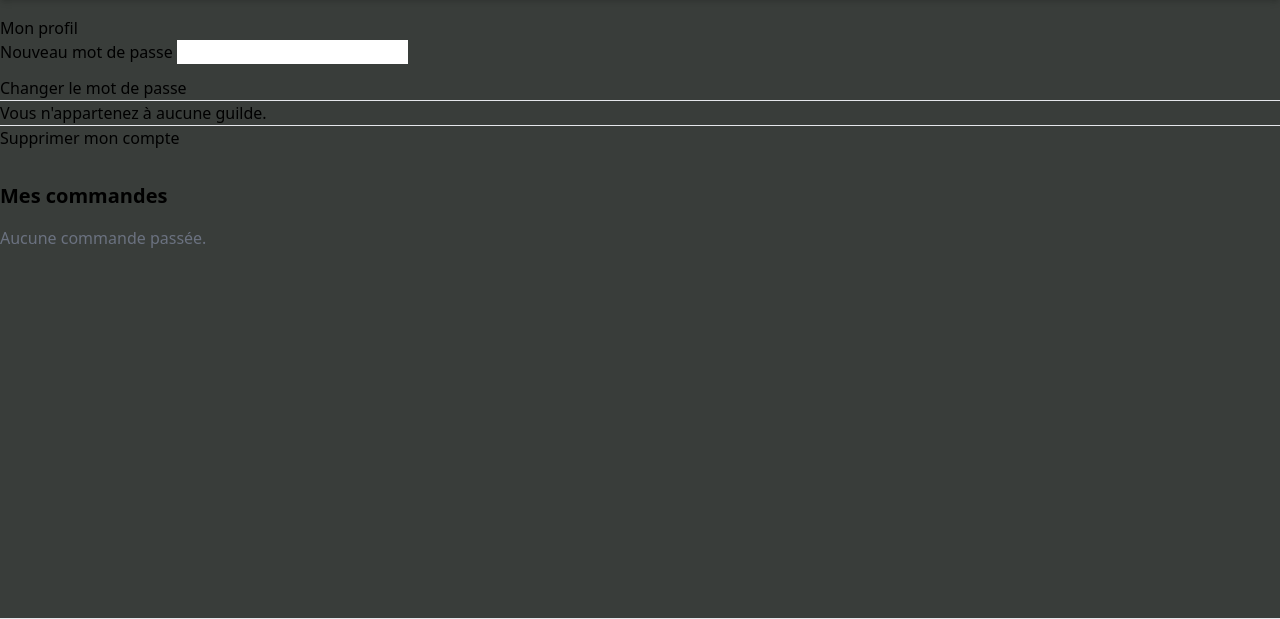
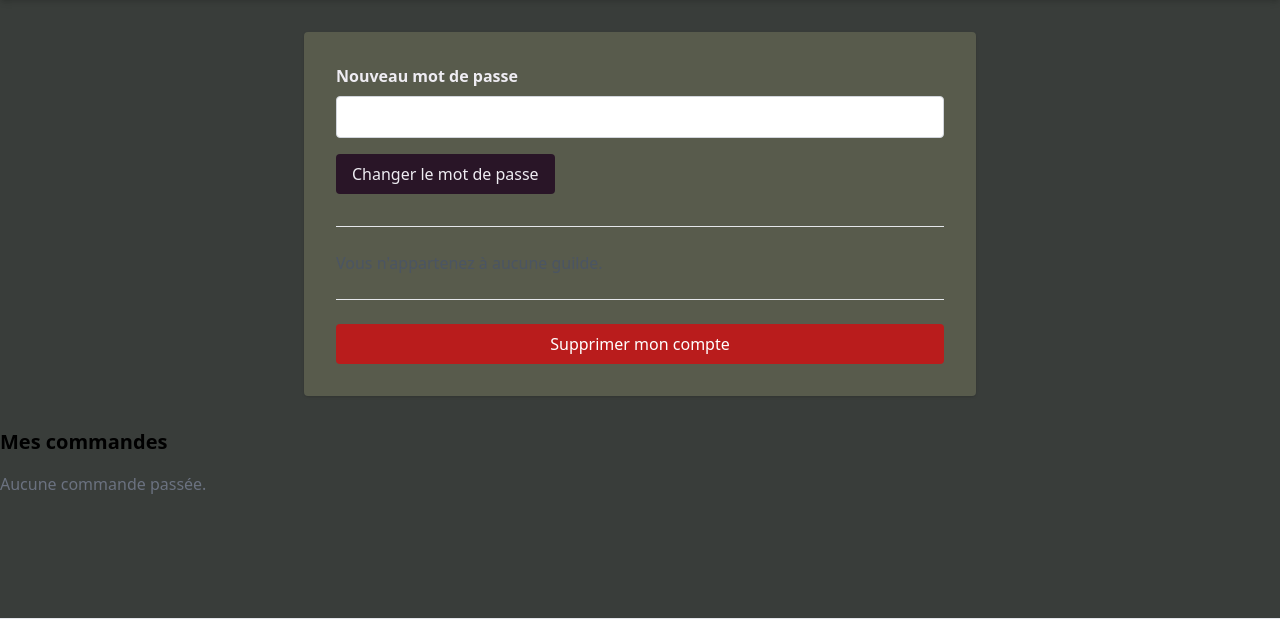
Before and after one commit to ebertinbench/market-AJH, a Symfony app: template market-ajh/templates/profile/index.html.twig in a window 1280 px wide. Shown: the part 96-715 px from the top of the page. Run offline with Twig, Linux system fonts and the light colour scheme; the template is opened without the code that fills it, so the values that code supplies are empty; style sheets or scripts are compiled from the project's sources; some libraries are stand-ins or nearby versions.

Commit message:
correction d'un bug de composer, corretion de l'affichage du profil, formatage du twig compta

```diff
--- a/market-ajh/composer.json
+++ b/market-ajh/composer.json
@@ -9,6 +9,7 @@
         "ext-iconv": "*",
         "ext-pdo": "*",
         "doctrine/doctrine-bundle": "*",
+        "doctrine/doctrine-fixtures-bundle": "^4.1",
         "doctrine/doctrine-migrations-bundle": "*",
         "doctrine/orm": "^3.3",
         "symfony/asset": "7.2.*",
@@ -80,7 +81,6 @@
         }
     },
     "require-dev": {
-        "doctrine/doctrine-fixtures-bundle": "^4.1",
-        "symfony/maker-bundle": "^1.63"
+        "symfony/maker-bundle": "^1.64"
     }
 }
--- a/market-ajh/src/Entity/User.php
+++ b/market-ajh/src/Entity/User.php
@@ -177,7 +177,7 @@ class User implements UserInterface, PasswordAuthenticatedUserInterface
     {
         $this->guild = null;
         if($this->getchiefOf() !== null && $this->chiefOf->getChef() === $this) {
-            this->chiefOf->setChef(null);
+            $this->chiefOf->setChef(null);
         }
         return $this;
     }
--- a/market-ajh/templates/compta/index.html.twig
+++ b/market-ajh/templates/compta/index.html.twig
@@ -1,13 +1,9 @@
 {% extends 'base.html.twig' %}
 
-{% block title %}Hello ComptaController!{% endblock %}
+{% block title %}Compabilité{% endblock %}
 
 {% block body %}
 <div class="container mx-auto px-4 py-8">
-    {% if is_granted('ROLE_COMPTABLE') %}
-        <h2 class="text-2xl font-bold text-center mb-6 text-WHITE">Section réservée aux comptables</h2>
-    {% endif %}
-    <hr class="my-8 border-t-4 border-gray-300">
     {% if is_granted('ROLE_ADMIN') %}
         <h2 class="text-2xl font-bold text-center mb-6 text-WHITE">Section réservée aux administrateurs</h2>
         <div class="flex justify-center mb-8">
--- a/market-ajh/templates/profile/index.html.twig
+++ b/market-ajh/templates/profile/index.html.twig
@@ -1,45 +1,43 @@
 {% extends 'base.html.twig' %}
 {% block body %}
-    <div class="container mt-4">
-        <h2>Mon profil</h2>
-
-        <form method="post" action="{{ path('profile_change_password') }}">
-            <div class="mb-3">
-                <label for="newPassword" class="form-label">Nouveau mot de passe</label>
-                <input type="password" class="form-control" id="newPassword" name="newPassword" required>
+    <div class="container mx-auto mt-8 max-w-2xl bg-GREEN rounded shadow p-8">
+        <form method="post" action="{{ path('profile_change_password') }}" class="mb-8">
+            <div class="mb-4">
+                <label for="newPassword" class="block text-WHITE font-semibold mb-2">Nouveau mot de passe</label>
+                <input type="password" class="form-input w-full border border-gray-300 rounded px-3 py-2 focus:outline-none focus:ring-2 focus:ring-BLUE" id="newPassword" name="newPassword" required>
             </div>
-            <button type="submit" class="btn btn-primary">Changer le mot de passe</button>
+            <button type="submit" class="bg-VIOLET text-WHITE px-4 py-2 rounded hover:bg-blue-700 transition">Changer le mot de passe</button>
         </form>
 
-        <hr>
+        <hr class="my-6">
 
         {% if user.guild %}
-            <p><strong>Nom de la guilde :</strong> {{ user.guild.name }}</p>
+            <p class="mb-2"><strong>Nom de la guilde :</strong> <span class="text-BLUE">{{ user.guild.name }}</span></p>
 
             {% if user.guild.chef %}
-                <p><strong>Chef de la guilde :</strong> {{ user.guild.chef.username }}</p>
-                <form action="{{ path('profile_add_members') }}" method="get">
-                    <button type="submit" class="btn btn-success">Ajouter des membres</button>
+                <p class="mb-4"><strong>Chef de la guilde :</strong> <span class="text-GREEN">{{ user.guild.chef.username }}</span></p>
+                <form action="{{ path('profile_add_members') }}" method="get" class="mb-2">
+                    <button type="submit" class="bg-green-500 text-white px-4 py-2 rounded hover:bg-green-600 transition">Ajouter des membres</button>
                 </form>
                 {% if user.guild.allowedToSell %}
-                    <form action="{{ path('app_guild_items_index') }}" method="get">
-                        <button type="submit" class="btn btn-warning">Gérer les items vendus</button>
+                    <form action="{{ path('app_guild_items_index') }}" method="get" class="mb-2">
+                        <button type="submit" class="bg-yellow-500 text-white px-4 py-2 rounded hover:bg-yellow-600 transition">Gérer les items vendus</button>
                     </form>
                 {% endif %}
             {% else %}
-                <p><strong>Chef de la guilde :</strong> Aucun chef désigné</p>
+                <p class="mb-4"><strong>Chef de la guilde :</strong> <span class="text-red-500">Aucun chef désigné</span></p>
             {% endif %}
-            <form action="{{ path('guild_quit') }}" method="post" onsubmit="return confirm('Es-tu sûr de vouloir quitter la guilde ?');">
-                <button type="submit" class="btn btn-danger">Quitter la guilde</button>
+            <form action="{{ path('guild_quit') }}" method="post" onsubmit="return confirm('Es-tu sûr de vouloir quitter la guilde ?');" class="mb-4">
+                <button type="submit" class="bg-red-500 text-white px-4 py-2 rounded hover:bg-red-600 transition">Quitter la guilde</button>
             </form>
         {% else %}
-            <p>Vous n'appartenez à aucune guilde.</p>
+            <p class="mb-4 text-gray-600">Vous n'appartenez à aucune guilde.</p>
         {% endif %}
 
-        <hr>
+        <hr class="my-6">
 
         <form method="post" action="{{ path('profile_delete_account') }}" onsubmit="return confirm('Êtes-vous sûr de vouloir supprimer votre compte ? Cette action est irréversible.');">
-            <button type="submit" class="btn btn-danger">Supprimer mon compte</button>
+            <button type="submit" class="bg-red-700 text-white px-4 py-2 rounded hover:bg-red-800 transition w-full">Supprimer mon compte</button>
         </form>
     </div>
 <h3 class="text-xl font-bold mt-8 mb-4">Mes commandes</h3>
```
Also changed, not shown: 1 other file.
